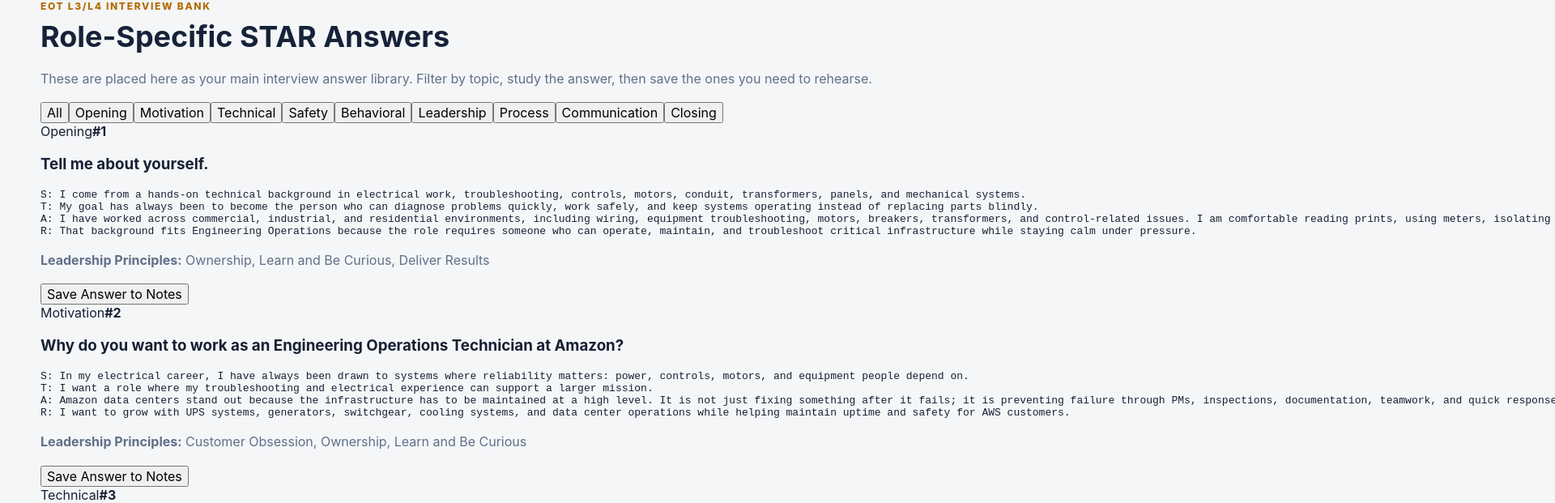
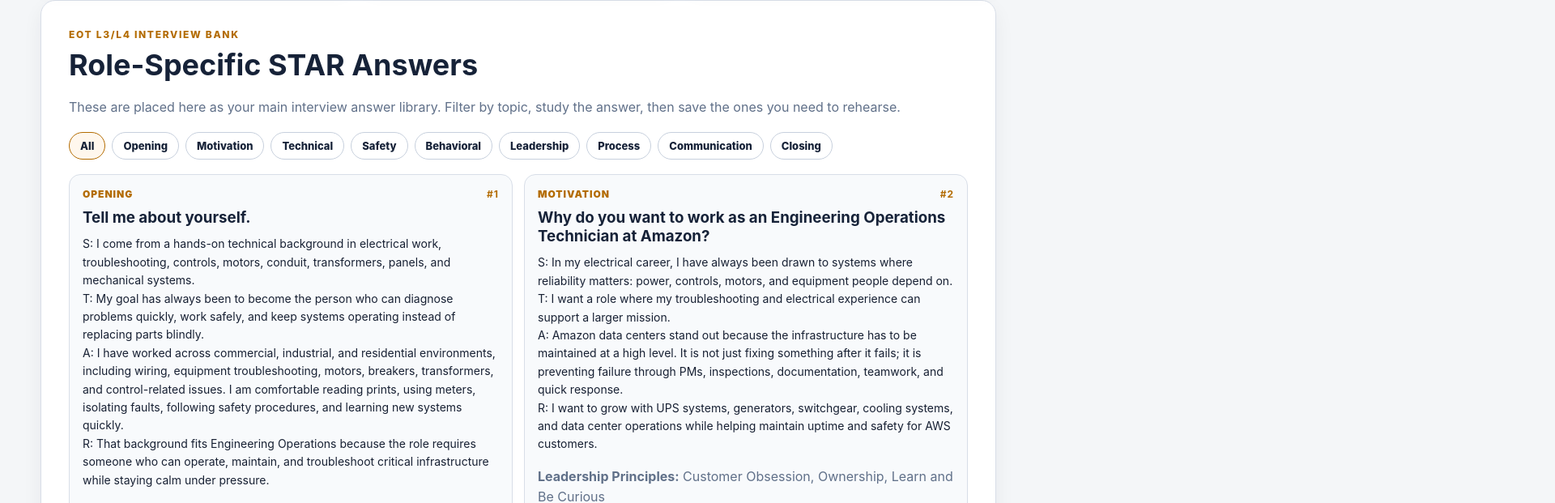
Before and after one commit to Wolfechelios/-amazon-study-helper, a React (Vite) app: page / in a window 1280 px wide. Shown: the part 755-1376 px from the top of the page at 81% size, 1920 px wide, since content can reach past the window. Built offline with nearby package versions, Linux system fonts and the light colour scheme.

Commit message:
Style EOT interview answer bank

```diff
--- a/src/styles.css
+++ b/src/styles.css
@@ -69,7 +69,7 @@ h1 {
 }
 p { color: var(--muted); line-height: 1.6; }
 .course-header p:last-child { max-width: 780px; font-size: 18px; }
-.score-card, .game-card, .notes-card, .star-card, .objectives article, .coach-panel {
+.score-card, .game-card, .notes-card, .star-card, .objectives article, .coach-panel, .answer-bank {
   border: 1px solid var(--line);
   background: var(--panel);
   box-shadow: 0 10px 24px rgba(22, 34, 56, 0.06);
@@ -132,6 +132,78 @@ p { color: var(--muted); line-height: 1.6; }
   color: var(--navy);
 }
 .objectives p, .star-grid p { margin: 0; }
+.answer-bank {
+  border-radius: 18px;
+  padding: clamp(22px, 4vw, 34px);
+  margin-bottom: 20px;
+}
+.category-row {
+  display: flex;
+  gap: 8px;
+  flex-wrap: wrap;
+  margin: 18px 0;
+}
+.category-row button {
+  border: 1px solid #c7d0dd;
+  border-radius: 999px;
+  padding: 8px 13px;
+  background: #ffffff;
+  color: var(--navy);
+  font-size: 13px;
+  font-weight: 800;
+  cursor: pointer;
+}
+.category-row button.active,
+.category-row button:hover {
+  border-color: var(--accent);
+  background: #fff7ed;
+}
+.answer-list {
+  display: grid;
+  grid-template-columns: repeat(2, minmax(0, 1fr));
+  gap: 14px;
+}
+.answer-list article, .closing-box {
+  border: 1px solid var(--line);
+  border-radius: 14px;
+  background: var(--panel-soft);
+  padding: 16px;
+}
+.answer-top {
+  display: flex;
+  justify-content: space-between;
+  gap: 12px;
+  color: var(--accent);
+  font-size: 12px;
+  font-weight: 900;
+  letter-spacing: 0.08em;
+  text-transform: uppercase;
+}
+.answer-list h3, .closing-box h3 {
+  margin: 10px 0;
+  color: var(--navy);
+}
+.answer-list pre {
+  white-space: pre-wrap;
+  margin: 0 0 12px;
+  color: var(--text);
+  font: 14px/1.6 Inter, ui-sans-serif, system-ui, sans-serif;
+}
+.answer-list button, .closing-box button {
+  border: 0;
+  border-radius: 10px;
+  padding: 10px 14px;
+  background: var(--navy);
+  color: #ffffff;
+  font-weight: 900;
+  cursor: pointer;
+}
+.closing-box {
+  margin-top: 14px;
+  background: #fffdf8;
+  border-left: 4px solid var(--accent);
+}
+.closing-box li { margin: 8px 0; color: var(--text); }
 .mode-row {
   display: flex;
   gap: 10px;
@@ -264,7 +336,7 @@ h2 {
 .notes-card h2 { margin-bottom: 8px; }
 .notes-card p { margin-top: 0; }
 @media (max-width: 860px) {
-  .course-header, .objectives, .star-grid, .coach-panel { grid-template-columns: 1fr; }
+  .course-header, .objectives, .star-grid, .coach-panel, .answer-list { grid-template-columns: 1fr; }
   .score-card { min-width: 0; }
   .coach-panel button { width: 100%; }
 }
```
